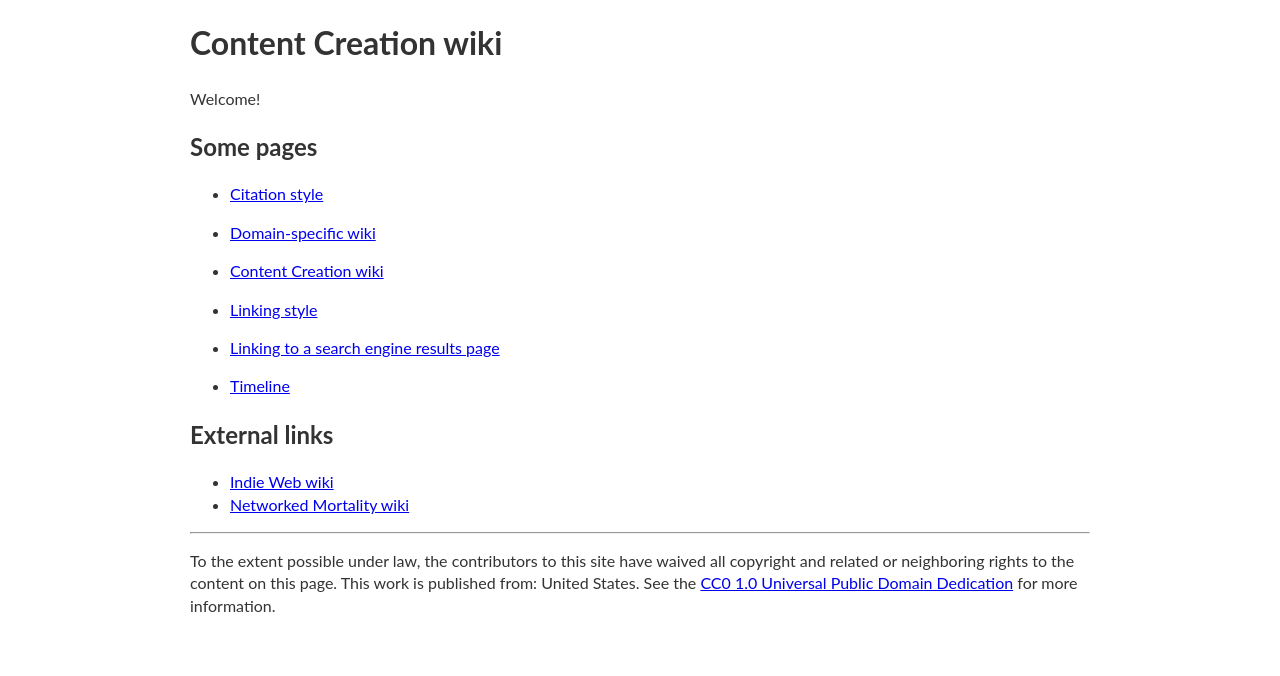
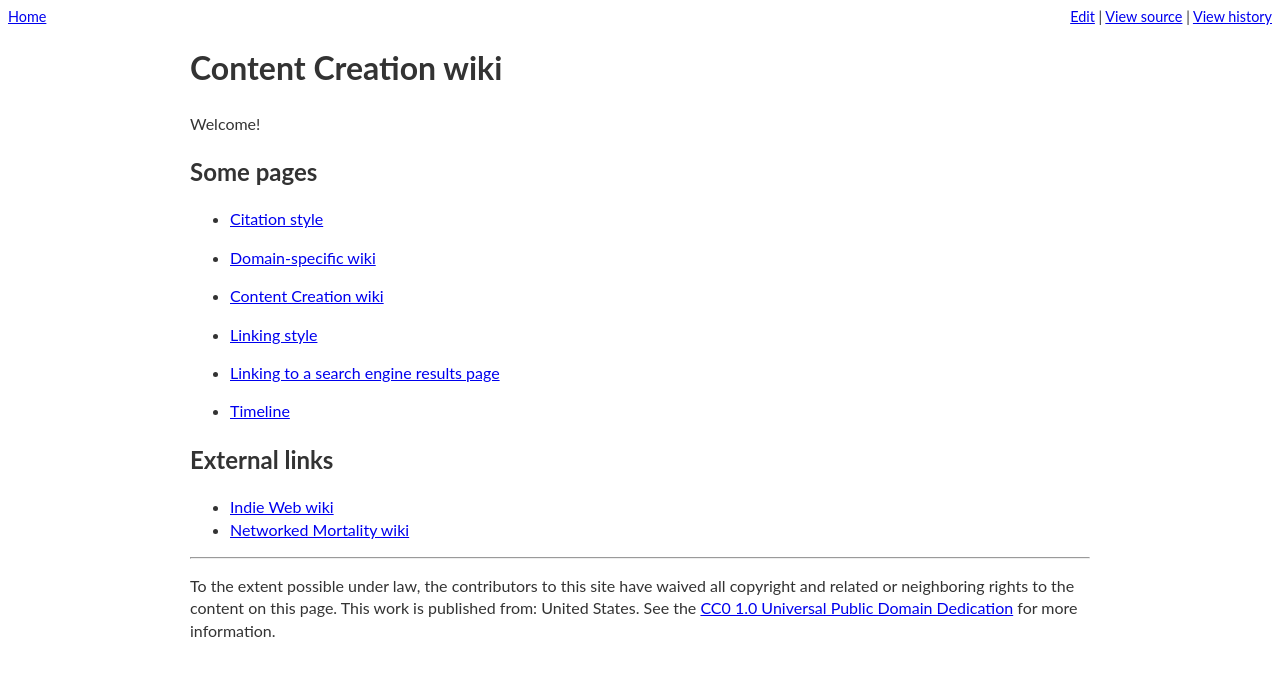
Before and after one commit to riceissa/contentcreation, a Jekyll site: the page built from index.md, in a window 1280 px wide. Shown: the top 676 px of the page. Built offline with Jekyll 4.4.1, drawn with Linux system fonts in a browser that asks for light colours; comment, search, counter and statistics services are not loaded.

Commit message:
Add a navbar

```diff
--- a/_layouts/default.html
+++ b/_layouts/default.html
@@ -9,12 +9,20 @@
           background-color: #fff;
           color: #333;
           font-family: Lato, Helvetica, sans;
+      }
+
+      div#content {
+          max-width: 900px;
           line-height: 1.4;
           margin: 12px auto;
-          max-width: 900px;
           text-align: left;
           width: 93%;
           word-wrap: break-word;
+      }
+
+      nav#site_navigation {
+        font-size: 90%;
+        overflow: hidden;
       }
 
       header { text-align: center; }
@@ -69,11 +77,23 @@
     </style>
   </head>
   <body>
+    <nav id="site_navigation">
+      <div style="float:left;">
+        <a href="http://contentcreation.issarice.com/">Home</a>
+      </div>
+      <div style="float:right;">
+        <a href="https://github.com/riceissa/contentcreation/edit/master/{{ page.path }}">Edit</a>
+        | <a href="https://raw.githubusercontent.com/riceissa/contentcreation/master/{{ page.path }}">View source</a>
+        | <a href="https://github.com/riceissa/contentcreation/commits/master/{{ page.path }}">View history</a>
+      </div>
+    </nav>
+<div id="content">
 <h1>{{ page.title }}</h1>
 
 {{ content }}
 
-<hr />
+
+  <hr />
   <p>
     To the extent possible under law, the contributors to this site have waived
     all copyright and related or neighboring rights to the content on this
@@ -83,6 +103,7 @@
       1.0 Universal Public Domain Dedication</a>
     for more information.
   </p>
+</div>
 
     <script src="/assets/javascript/anchor-js/anchor.min.js"></script>
     <script>anchors.add();</script>
```
